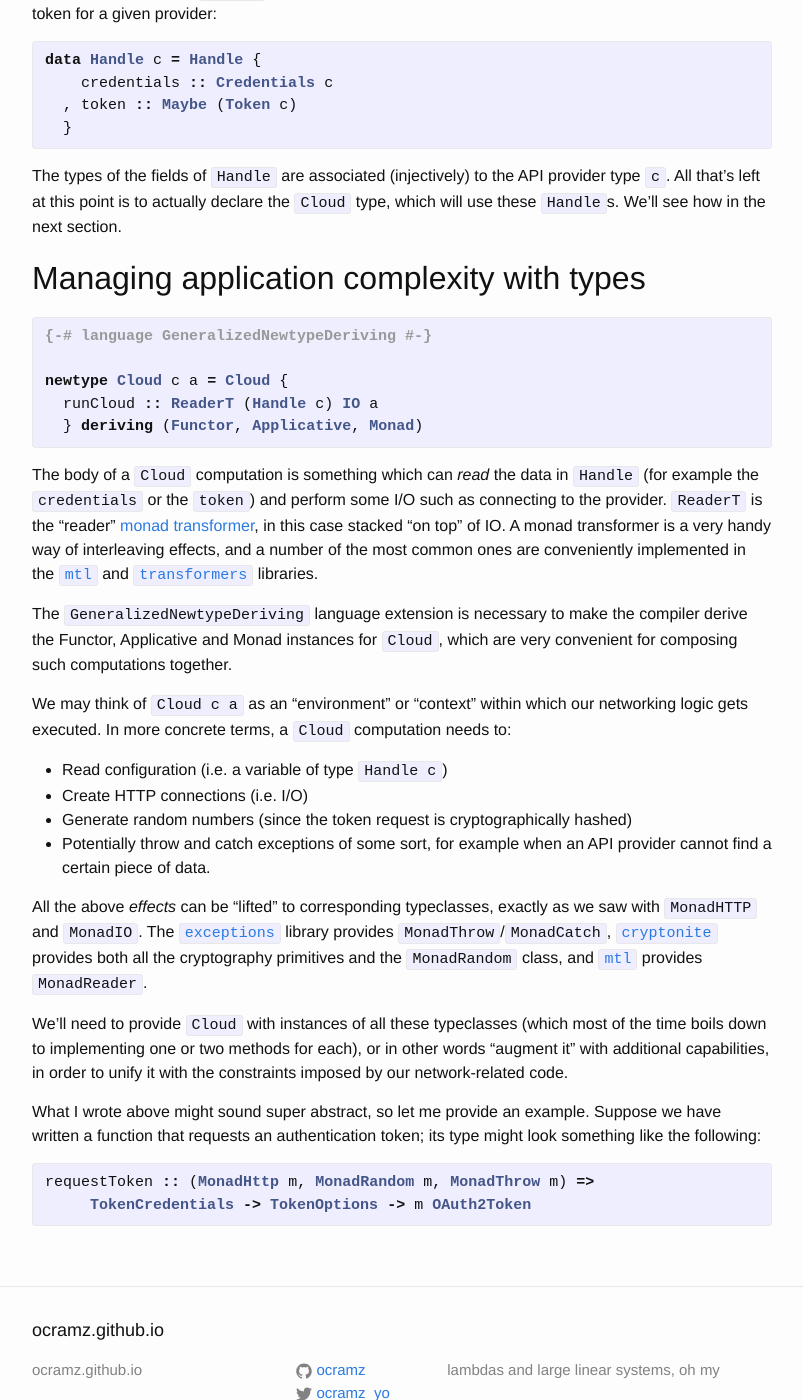
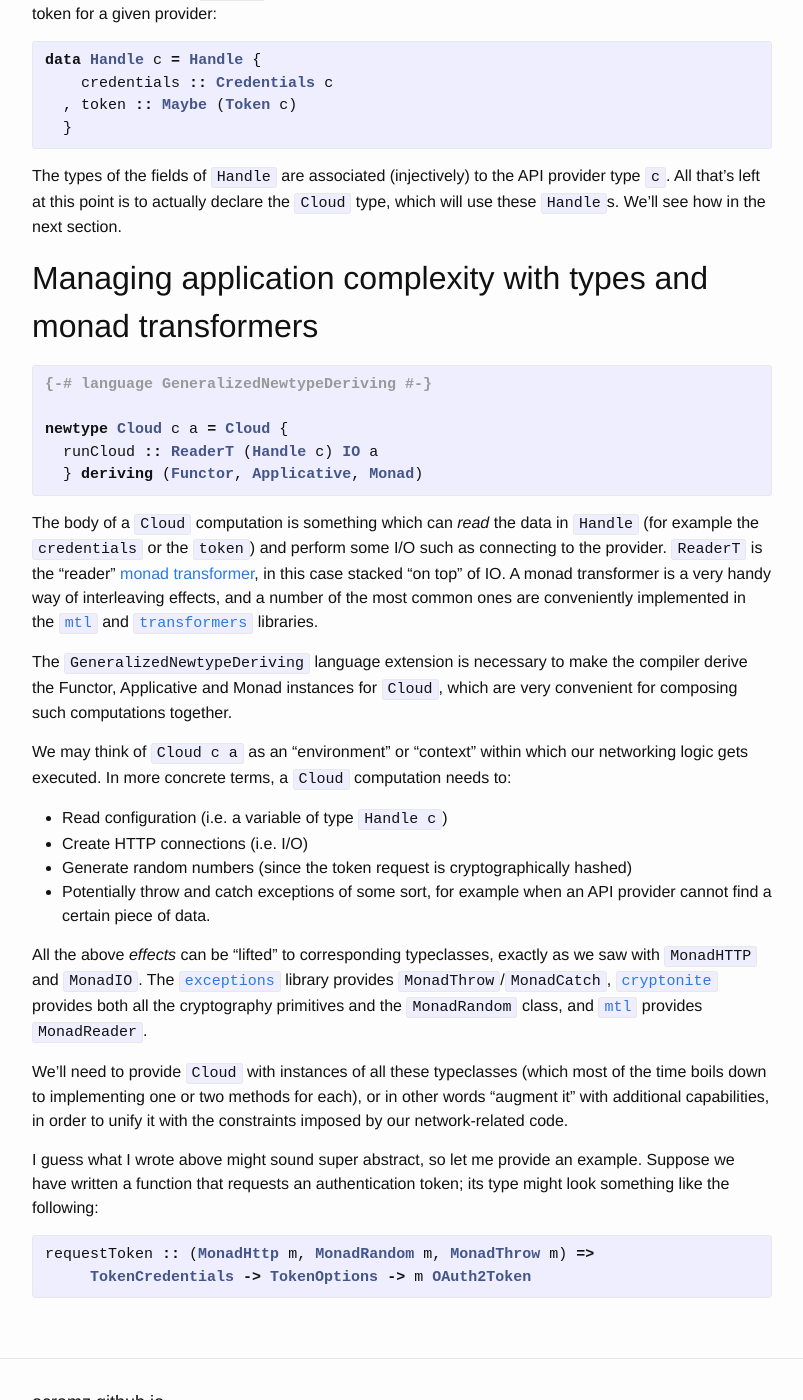
Before and after one commit to ocramz/ocramz.github.io, a Jekyll site: the page built from _posts/2017-11-30-growing-software-architecture.markdown, in a window 1280 px wide and 1400 px high, scrolled down 3786 px. Shown: the whole window, without its empty margins (238-1041 px from the left). Built offline with Jekyll 4.4.1, drawn with Linux system fonts in a browser that asks for light colours; some of the changed text lies outside the part shown.

Commit message:
blog update

```diff
--- a/_posts/2017-11-30-growing-software-architecture.markdown
+++ b/_posts/2017-11-30-growing-software-architecture.markdown
@@ -12,7 +12,7 @@
 
 My biggest hope is to help beginning Haskellers wrap their heads around a few useful concepts, libraries and good practices, while grounding the examples in a concrete project rather than toy code.
 
-In practical terms, this post will show how to perform HTTP calls, use types and typeclasses to manage application complexity and some aspects of exception handling.
+In practical terms, this post will show how to perform HTTP calls, use types, typeclasses and monad transformers to manage application complexity and some aspects of exception handling.
 
 Enjoy!
 
@@ -144,7 +144,7 @@
 The types of the fields of `Handle` are associated (injectively) to the API provider type `c`. All that's left at this point is to actually declare the `Cloud` type, which will use these `Handle`s. We'll see how in the next section.
 
 
-Managing application complexity with types
+Managing application complexity with types and monad transformers
 ------------------------------------------
 
 {% highlight haskell %}
@@ -170,7 +170,7 @@
 
 We'll need to provide `Cloud` with instances of all these typeclasses (which most of the time boils down to implementing one or two methods for each), or in other words "augment it" with additional capabilities, in order to unify it with the constraints imposed by our network-related code.
 
-What I wrote above might sound super abstract, so let me provide an example. Suppose we have written a function that requests an authentication token; its type might look something like the following:
+I guess what I wrote above might sound super abstract, so let me provide an example. Suppose we have written a function that requests an authentication token; its type might look something like the following:
 
 {% highlight haskell %}
 requestToken :: (MonadHttp m, MonadRandom m, MonadThrow m) =>
```
Also changed, not shown: 2 other files.
